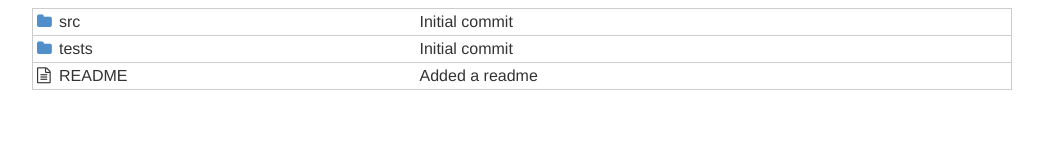
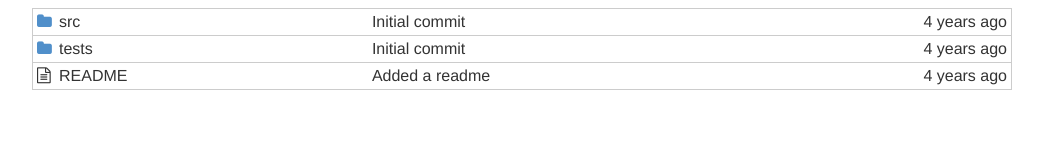
Before and after one commit to dekelohad/Github-File-List, a React app: page / in a window 1280 px wide. Shown: the whole page, without its empty margins (118-1161 px from the left). Built offline with nearby package versions, Linux system fonts and the light colour scheme.

Commit message:
Added Time Component

```diff
--- /dev/null
+++ b/src/Time.js
@@ -0,0 +1,16 @@
+import React from 'react';
+import PropTypes from 'prop-types';
+import moment from 'moment';
+
+const Time = ({ time }) => {
+const timeString = moment(time).fromNow();
+return(
+        <span className="time">
+          {timeString}
+        </span>
+  );
+};
+Time.propTypes = {
+time: PropTypes.string.isRequired
+};
+export default Time;
--- a/src/index.css
+++ b/src/index.css
@@ -31,3 +31,10 @@
     padding-left: 10px;
     overflow: hidden;
  }
+
+
+.age {
+        width: 125px;
+        text-align: right;
+        padding-right: 4px;
+}
--- a/src/index.js
+++ b/src/index.js
@@ -2,6 +2,7 @@ import React from 'react';
 import ReactDOM from 'react-dom';
 import PropTypes from 'prop-types';
 import './index.css';
+import Time from './Time';
 
 const FileList = ({ files }) => (
   <table className="file-list">
@@ -19,15 +20,17 @@ const FileList = ({ files }) => (
   const FileListItem = ({ file }) => (
     <tr className="file-list-item">
       <FileName file={file} />
-      <CommitMessage
-      commit={file.latestCommit} />
+      <CommitMessage commit={file.latestCommit} />
+      <td className="age">
+        <Time time={file.updated_at}/>
+      </td>
     </tr>
     );
     FileListItem.propTypes = {
     file: PropTypes.object.isRequired
     };
 
-  const FileName =  ({ file }) => {
+  const FileName = ({ file }) => {
     return (
       <>
       <FileIcon file={file}/>
```
Lines whose indentation alone changed are shown as unchanged.
